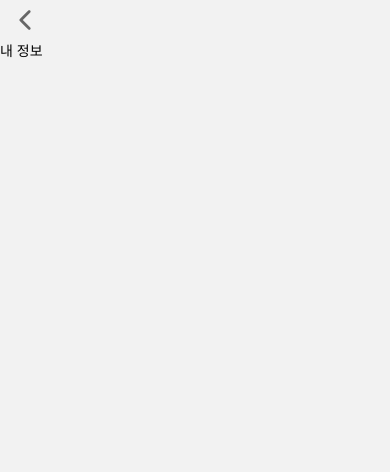
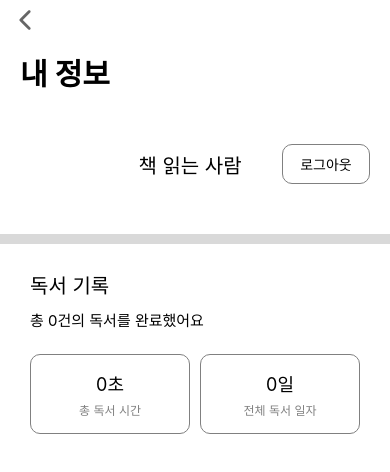
Before and after one commit to hxont/Deepfocus, a React Native app: screen /ProfileScreen in a window 390 px wide. Shown: the top 472 px of the page. Built offline with nearby package versions, Linux system fonts and the light colour scheme.

Commit message:
ProfileScreen 제작

```diff
--- a/App.jsx
+++ b/App.jsx
@@ -7,7 +7,6 @@ import LoginScreen from './src/screens/LoginScreen';
 import ProfileScreen from './src/screens/ProfileScreen';
 import SearchBookScreen from './src/screens/SearchBookScreen';
 import BookTreeScreen from './src/screens/BookTreeScreen';
-import BookItem from './src/components/BookItem';
 import BookDetailScreen from './src/screens/BookDetailScreen';
 
 const Stack = createNativeStackNavigator();
@@ -16,37 +15,18 @@ export default class App extends Component {
   render() {
     return (
       <NavigationContainer>
-        <Stack.Navigator initialRouteName={'LoginScreen'}>
-          <Stack.Screen
-            name="HomeScreen"
-            component={HomeScreen}
-            options={{headerShown: false}}
-          />
-          <Stack.Screen
-            name="LoginScreen"
-            component={LoginScreen}
-            options={{headerShown: false}}
-          />
-          <Stack.Screen
-            name="ProfileScreen"
-            component={ProfileScreen}
-            options={{headerShown: false}}
-          />
-          <Stack.Screen
-            name="SearchBookScreen"
-            component={SearchBookScreen}
-            options={{headerShown: false}}
-          />
-          <Stack.Screen
-            name="BookTreeScreen"
-            component={BookTreeScreen}
-            options={{headerShown: false}}
-          />
-          <Stack.Screen
-            name="BookDetailScreen"
-            component={BookDetailScreen}
-            options={{headerShown: false}}
-          />
+        <Stack.Navigator
+          initialRouteName={'LoginScreen'}
+          screenOptions={{
+            headerShown: false,
+            contentStyle: {backgroundColor: 'white'},
+          }}>
+          <Stack.Screen name="HomeScreen" component={HomeScreen} />
+          <Stack.Screen name="LoginScreen" component={LoginScreen} />
+          <Stack.Screen name="ProfileScreen" component={ProfileScreen} />
+          <Stack.Screen name="SearchBookScreen" component={SearchBookScreen} />
+          <Stack.Screen name="BookTreeScreen" component={BookTreeScreen} />
+          <Stack.Screen name="BookDetailScreen" component={BookDetailScreen} />
         </Stack.Navigator>
       </NavigationContainer>
     );
--- a/src/screens/ProfileScreen.jsx
+++ b/src/screens/ProfileScreen.jsx
@@ -1,5 +1,12 @@
 import React, {Component} from 'react';
-import {SafeAreaView, StyleSheet, Text, View} from 'react-native';
+import {
+  SafeAreaView,
+  StyleSheet,
+  Text,
+  Touchable,
+  TouchableOpacity,
+  View,
+} from 'react-native';
 import Icon from 'react-native-vector-icons/Ionicons';
 import GoBackBtn from '../components/GoBackBtn';
 
@@ -14,7 +21,49 @@ class ProfileScreen extends Component {
         <View style={styles.header}>
           <GoBackBtn navigation={navigation} />
         </View>
-        <Text>내 정보</Text>
+        <Text
+          style={{
+            marginLeft: 20,
+            marginTop: 10,
+            fontSize: 30,
+            fontWeight: 'bold',
+          }}>
+          내 정보
+        </Text>
+        <View style={styles.profileWrapper}>
+          <View style={styles.profileImageWrapper}>
+            <View style={styles.profileImage}></View>
+          </View>
+          <View style={styles.profileNameWrapper}>
+            <Text style={{fontSize: 20}}>책 읽는 사람</Text>
+          </View>
+          <View style={styles.logoutBtnWrapper}>
+            <TouchableOpacity style={styles.logoutBtn}>
+              <Text>로그아웃</Text>
+            </TouchableOpacity>
+          </View>
+        </View>
+        <View style={styles.seperateLine}></View>
+        <View style={styles.recordTitle}>
+          <Text style={{fontSize: 20}}>독서 기록</Text>
+        </View>
+        <View style={styles.recordContent}>
+          <Text style={{fontSize: 15}}>총 0건의 독서를 완료했어요</Text>
+        </View>
+        <View style={styles.recordContainerWrapper}>
+          <View style={styles.recordContainer}>
+            <Text style={{fontSize: 18}}>0초</Text>
+            <Text style={{fontSize: 12, color: 'grey', marginTop: 5}}>
+              총 독서 시간
+            </Text>
+          </View>
+          <View style={styles.recordContainer}>
+            <Text style={{fontSize: 18}}>0일</Text>
+            <Text style={{fontSize: 12, color: 'grey', marginTop: 5}}>
+              전체 독서 일자
+            </Text>
+          </View>
+        </View>
       </SafeAreaView>
     );
   }
@@ -28,6 +77,82 @@ const styles = StyleSheet.create({
     justifyContent: 'space-between',
     height: 40,
   },
+  profileWrapper: {
+    //backgroundColor: 'pink',
+    marginHorizontal: 20,
+    marginVertical: 20,
+    height: 100,
+    flexDirection: 'row',
+    alignItems: 'center',
+  },
+  profileImageWrapper: {
+    //backgroundColor: 'blue',
+    width: 100,
+  },
+  profileImage: {
+    backgroundColor: 'black',
+    borderRadius: 50,
+    width: '100%',
+    height: '100%',
+  },
+  profileNameWrapper: {
+    //backgroundColor: 'red',
+    width: '40%',
+    alignItems: 'center',
+    justifyContent: 'center',
+  },
+  logoutBtnWrapper: {
+    //backgroundColor: 'grey',
+    height: 40,
+    flex: 1,
+    alignItems: 'flex-end',
+  },
+  logoutBtn: {
+    //backgroundColor: 'white',
+    width: '80%',
+    height: '100%',
+    borderRadius: 10,
+    borderWidth: 0.2,
+    borderColor: 'grey',
+    justifyContent: 'center',
+    alignItems: 'center',
+  },
+  seperateLine: {
+    width: '100%',
+    height: 10,
+    backgroundColor: '#D9D9D9',
+  },
+  recordTitle: {
+    //backgroundColor: 'skyblue',
+    height: 40,
+    marginHorizontal: 30,
+    marginTop: 20,
+    justifyContent: 'center',
+  },
+  recordContent: {
+    //backgroundColor: 'blue',
+    height: 30,
+    marginHorizontal: 30,
+    justifyContent: 'center',
+  },
+  recordContainerWrapper: {
+    //backgroundColor: 'pink',
+    height: 80,
+    flexDirection: 'row',
+    justifyContent: 'space-between',
+    marginHorizontal: 30,
+    marginVertical: 20,
+  },
+  recordContainer: {
+    backgroundColor: 'white',
+    width: 160,
+    height: '100%',
+    borderRadius: 10,
+    borderWidth: 0.2,
+    borderColor: 'grey',
+    justifyContent: 'center',
+    alignItems: 'center',
+  },
 });
 
 export default ProfileScreen;
```
